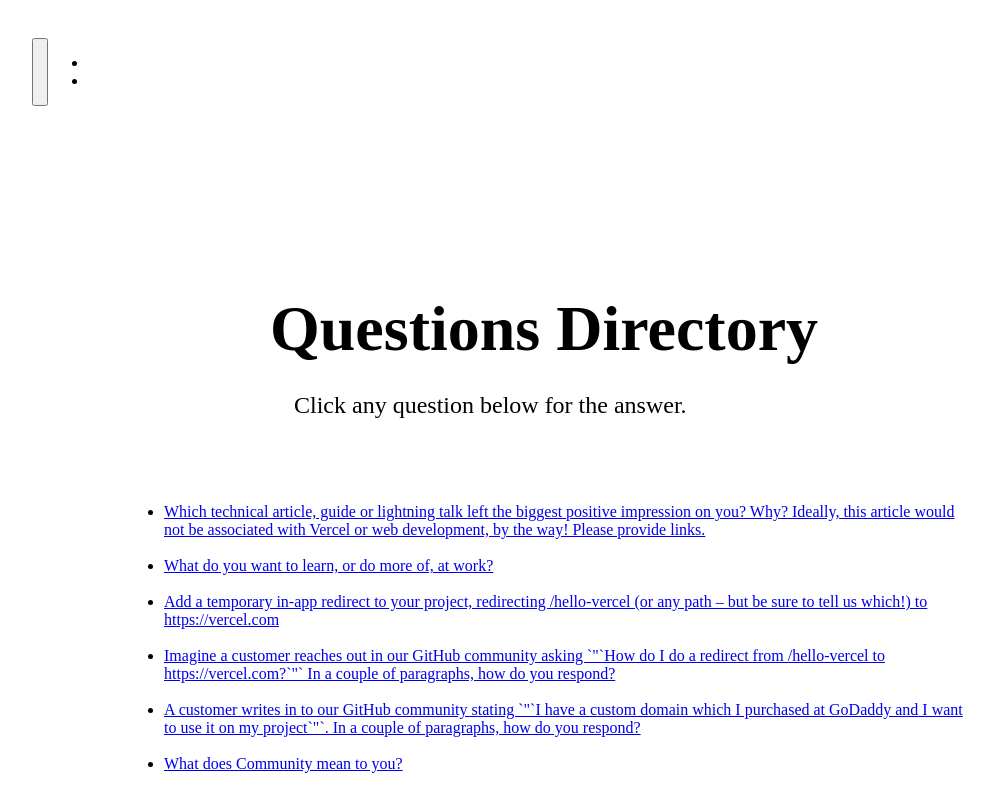
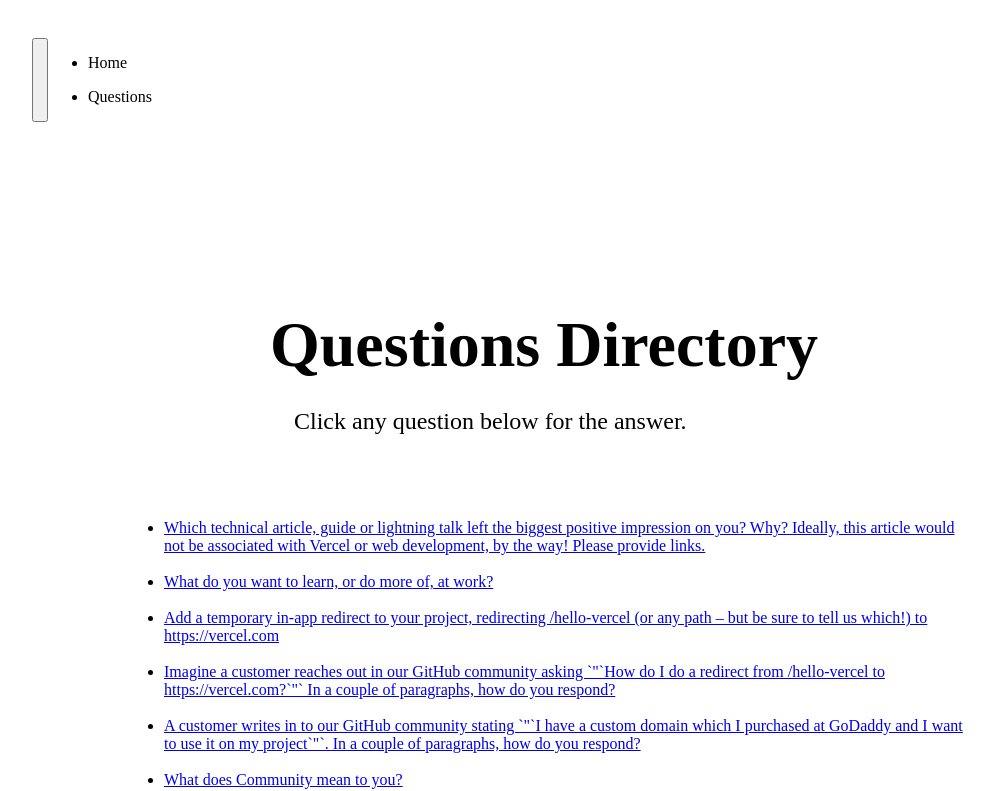
Before and after one commit to amybarger/community-manager-project, a Next.js app: page /questions in a window 1280 px wide. Shown: the top 791 px of the page, without its empty margins (96-1090 px from the left). Built offline with nearby package versions, Linux system fonts and the light colour scheme.

Commit message:
Fixing nav linting issues after initial enable

```diff
--- a/components/NavBar.js
+++ b/components/NavBar.js
@@ -32,7 +32,7 @@
 
   return (
     <nav
-      class="navbar navbar-expand-lg navbar-light fixed-top"
+      className="navbar navbar-expand-lg navbar-light fixed-top"
       style={{
         background: `rgba(0, 0, 0, ${backgroundTransparacy})`,
         padding: `${padding}px 0px`,
@@ -40,11 +40,11 @@
       }}
     >
       <div className={styles.navbar}>
-        <a class="navbar-bran" href="https://vercel.com/about">
+        <a className="navbar-bran" href="https://vercel.com/about">
           <img src="/vercel_logo.png" alt="Vercel logo" className={styles.vercellogo}></img>
         </a>
         <button
-          class="navbar-toggler"
+          className="navbar-toggler"
           type="button"
           data-toggle="collapse"
           data-target="#navbarText"
@@ -52,19 +52,19 @@
           aria-expanded="false"
           aria-label="Toggle navigation"
         >
-          <span class="navbar-toggler-icon"></span>
+          <span className="navbar-toggler-icon"></span>
         </button>
-        <div class="collapse-navbar-collapse" id="navbarText">
-          <ul class="navbar-nav mr-auto">
-            <li class="nav-item active">
-              <a class={styles.navlink} Link href="/">
-                Home
-              </a>
+        <div className="collapse-navbar-collapse" id="navbarText">
+          <ul className="navbar-nav mr-auto">
+            <li className="nav-item active">
+              {/* <a className={styles.navlink} Link href="/"> */}
+              <p>Home</p>
+              {/* </a> */}
             </li>
-            <li class="nav-item">
-              <a class={styles.navlink} href="/questions">
-                Questions
-              </a>
+            <li className="nav-item">
+              {/* <a className={styles.navlink} href="/questions"> */}
+                <p>Questions</p>
+              {/* </a> */}
             </li>
           </ul>
         </div>
--- a/pages/domain.js
+++ b/pages/domain.js
@@ -38,7 +38,7 @@
 	            For more information, check out our Vercel documentation <a href="https://vercel.com/docs/concepts/projects/custom-domains"><u>here on domains.</u></a>
                 <br></br>
                 <br></br>
-	            I hope that answers your question, Chris! Please let me know if you need any more assistance. While you’re here, I also wanted to share with you about our Discord meet-and-greet meetup coming up on May 5, 2022! Here’s a link to the event invite if you’d like to join us and get more info: (link to event invite)."
+	            I hope that answers your question, Chris! Please let me know if you need any more assistance. While you’re here, I also wanted to share with you about our Discord meet-and-greet meetup coming up on May 5, 2022! Here’s a link to the event invite if you’d like to join us and get more info: (link to event invite).`&quot;`
             </p>
             </div>
             </main>
--- a/pages/redirect-response.js
+++ b/pages/redirect-response.js
@@ -27,7 +27,7 @@
             `&quot;`Hey Sam! I’m Amy with Vercel. First, I want to say your pinned mileage calculator project is super impressive. The impact you’re leaving on others with that tool is felt! Thanks for being a part of this community — glad you’re here.
             <br></br>
             <br></br>
-            To answer your question, accurately, I would need to know what framework you are working in for in-app redirects or if you need a domain redirect. Can you provide that to me? There’s generally a simple solution to this! <a href ="https://vercel.com/support/articles/does-vercel-support-permanent-redirects?query=redire#in-application-redirects"><u>Here's our resource for any redirect.</u></a> Please let me know if this was helpful or if you need further assistance!
+            To answer your question, accurately, I would need to know what framework you are working in for in-app redirects or if you need a domain redirect. Can you provide that to me? There is generally a simple solution to this! <a href ="https://vercel.com/support/articles/does-vercel-support-permanent-redirects?query=redire#in-application-redirects"><u>Here's our resource for any redirect.</u></a> Please let me know if this was helpful or if you need further assistance!
             <br></br>
             <br></br>
             <i>I would send the following reply after Sam has their solution, since their main desire is an answer to their question.</i>
```
